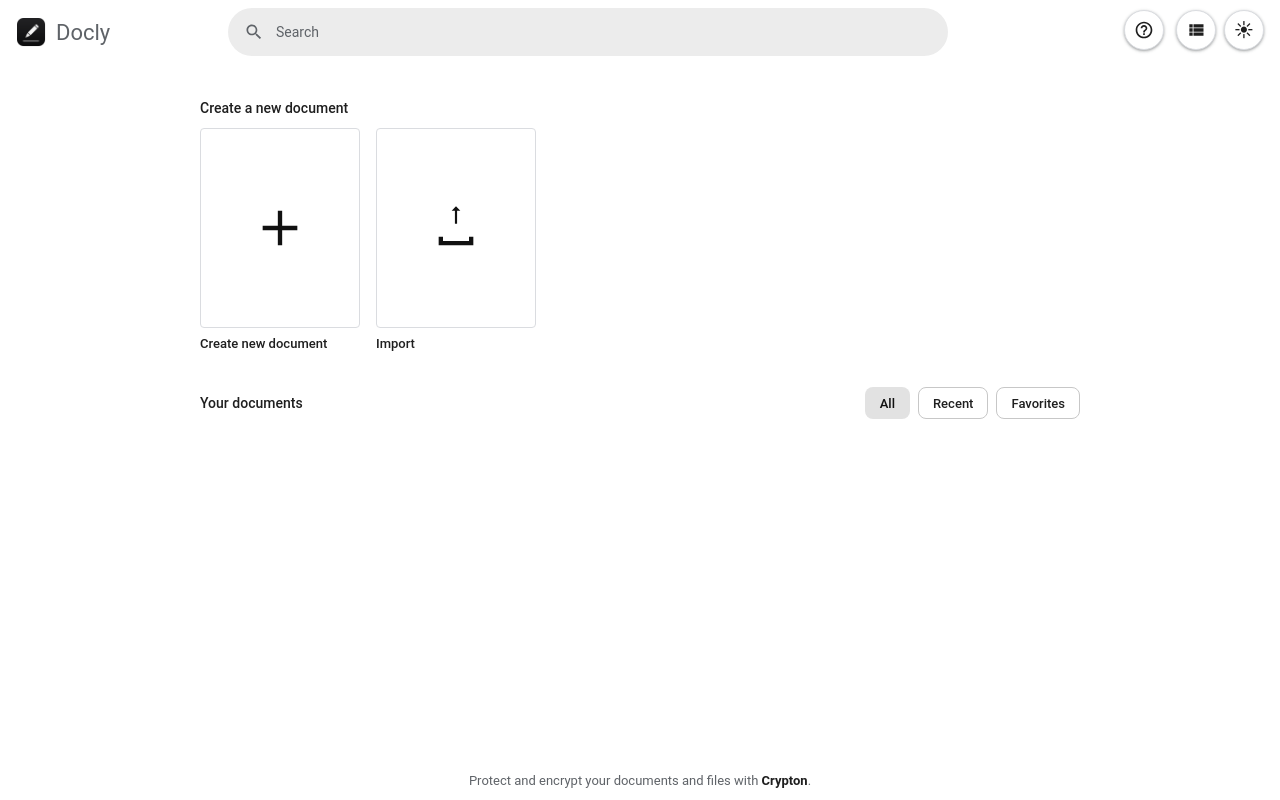
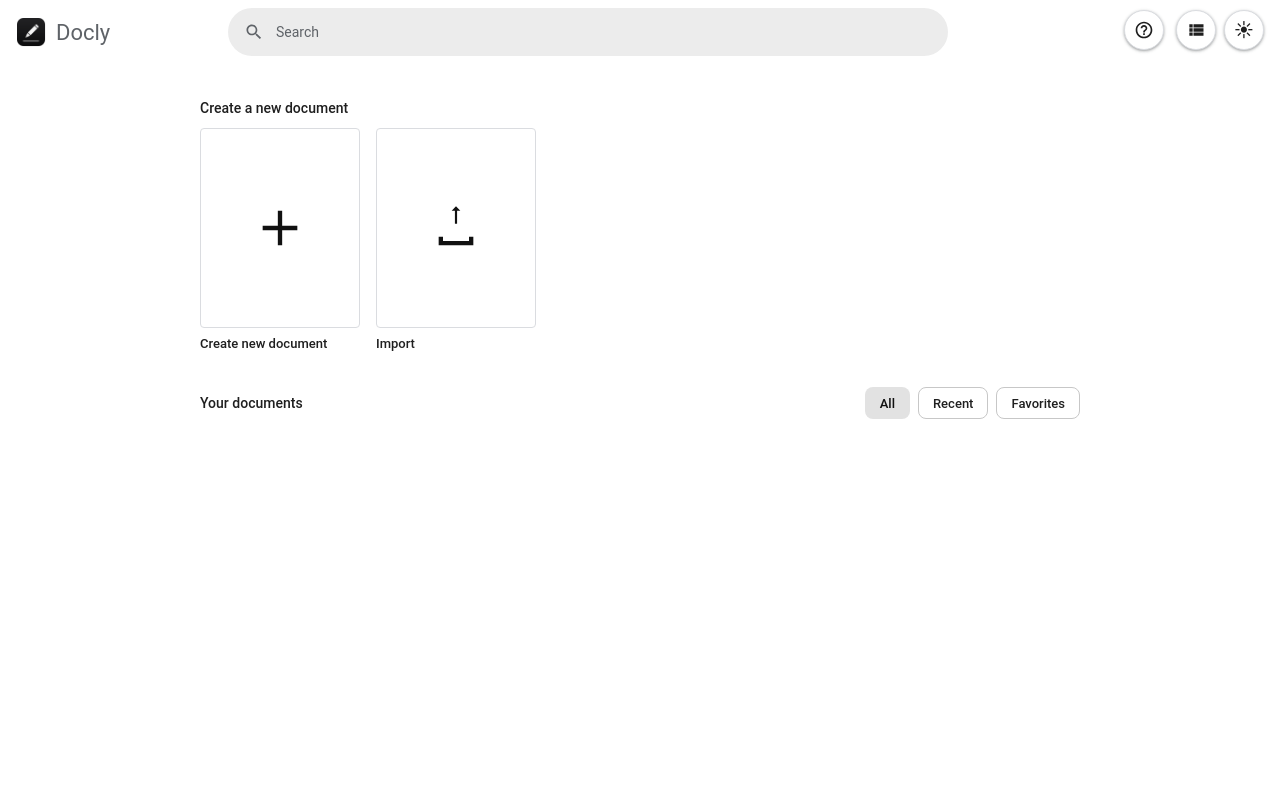
Before and after one commit to cyberempty/Docly, a website: page static/index.html in a window 1280 px wide. Drawn offline with Linux system fonts and the light colour scheme; no server answers.

Commit message:
Add files via upload

```diff
--- a/static/index.html
+++ b/static/index.html
@@ -110,9 +110,6 @@
           <div id="homeContent" class="home-content"></div>
         </div>
       </div>
-      <footer class="home-footer">
-            <p>Protect and encrypt your documents and files with <a href="https://github.com/cyberempty/Crypton" target="_blank" rel="noopener noreferrer" class="crypton-link">Crypton</a>.</p>
-          </footer>
     </div>
 
     <div id="editorWrap" class="editor-wrap hidden">
--- a/static/style.css
+++ b/static/style.css
@@ -1316,26 +1316,6 @@ select:focus-visible,
   text-overflow: ellipsis;
 }
 .home-row .home-actions { justify-content: flex-end; }
-
-/* Home footer (Crypton signature) */
-.home-footer {
-  flex-shrink: 0;
-  margin: 0;
-  padding: 10px 16px 12px;
-  border: 0;               /* no separator line */
-  text-align: center;
-  color: var(--text-muted);
-  font-size: 13px;
-  background: var(--surface);
-}
-.home-footer p { margin: 0; }
-.crypton-link {
-  font-weight: 700;
-  font-style: normal;
-  color: var(--text);
-  text-decoration: none;
-}
-.crypton-link:hover { text-decoration: underline; }
 
 /* Status bar (like LibreOffice: position, chars, words) */
 .status-bar {
```
Also changed, not shown: main.js (+5 -3 lines), README.md.
